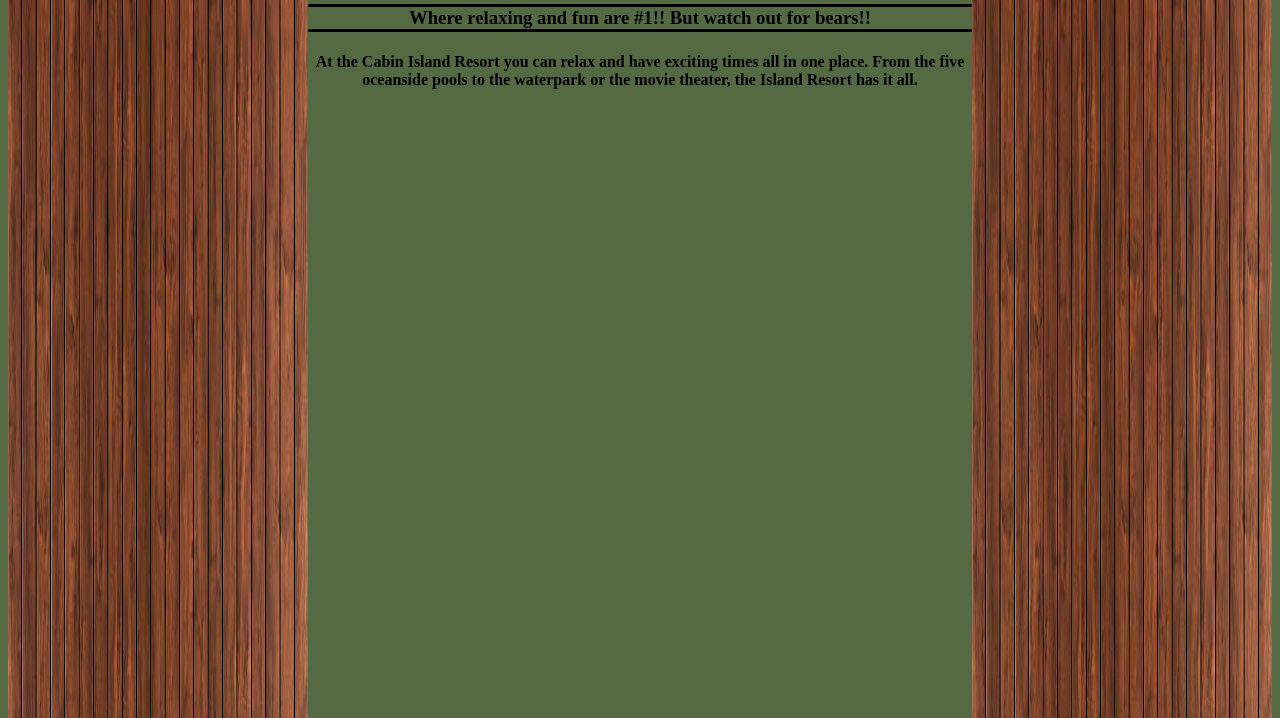
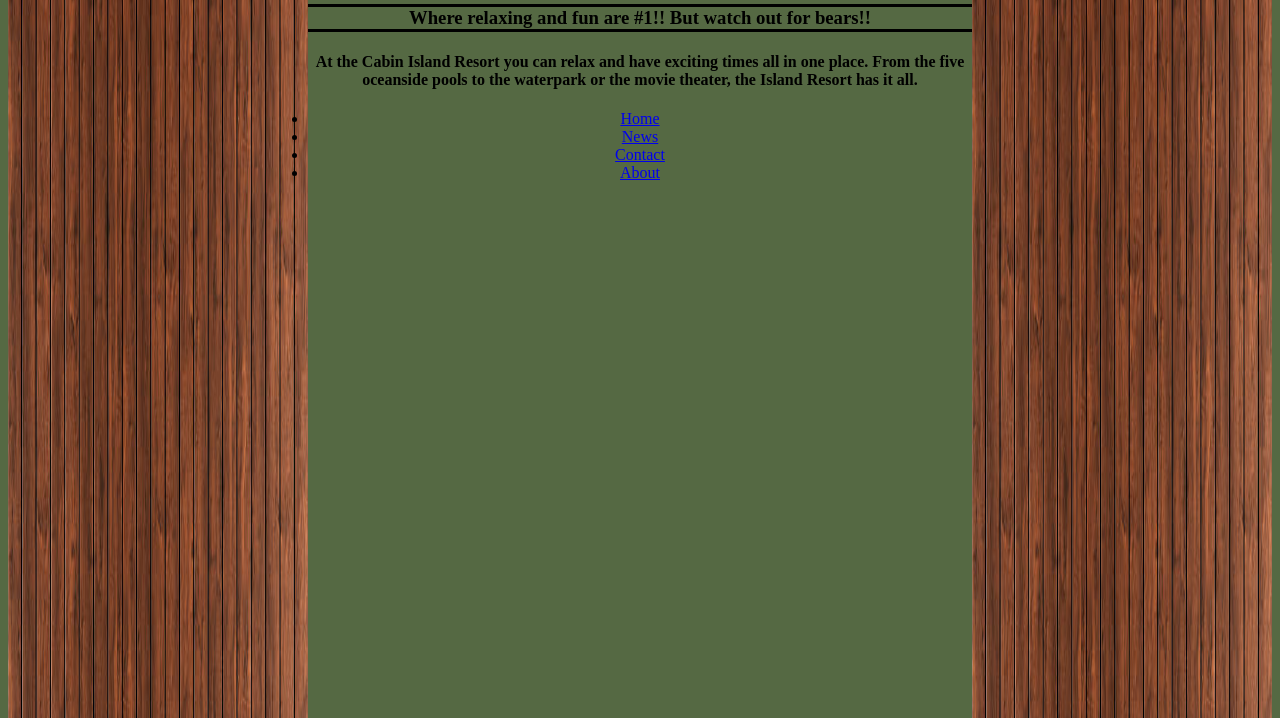
Before and after one commit to ZEvans1/islandresort, a plain HTML site: page index.html in a window 1280 px wide. Shown: the part 82-800 px from the top of the page. Drawn offline with Linux system fonts and the light colour scheme.

Commit message:
add list for nav

```diff
--- a/index.html
+++ b/index.html
@@ -13,6 +13,12 @@
     </header>
     <main>
       <h4>At the Cabin Island Resort you can relax and have exciting times all in one place. From the five oceanside pools to the waterpark or the movie theater, the Island Resort has it all.</h4>
+      <ul>
+        <li><a href="index.html">Home</a></li>
+        <li><a href="accom">News</a></li>
+        <li><a href="contact.asp">Contact</a></li>
+        <li><a href="about.asp">About</a></li>
+      </ul>
       <img src="img/islandcabin.jpg" alt="pic of cabin">
     </main>
     <footer>
```
